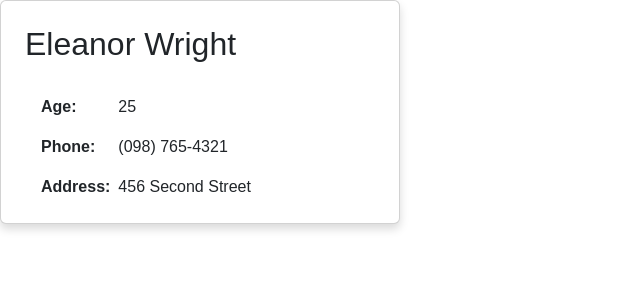
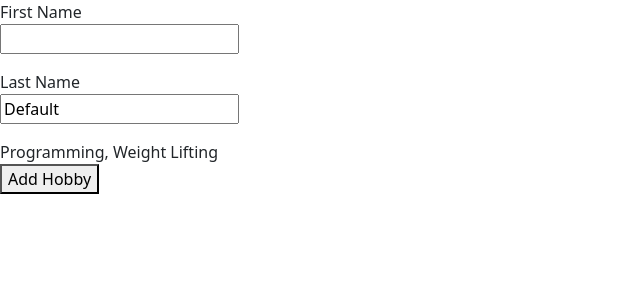
Before and after one commit to ellewright/CourseCareers-React-Unit, a React (Vite) app: page / in a window 1280 px wide. Shown: the top 300 px of the page, without its empty margins (0-640 px from the left). Built offline with nearby package versions, Linux system fonts and the light colour scheme.

Commit message:
Complete useLocalStorage project

```diff
--- /dev/null
+++ b/src/hooks/useLocalStorage.jsx
@@ -0,0 +1,12 @@
+import { useState } from "react";
+
+export default function useLocalStorage(key, initialValue) {
+    const [value, setValue] = useState(initialValue)
+
+    function save(val) {
+        localStorage.setItem(key, JSON.stringify(val));
+        setValue(val)
+    }
+
+    return [value, save]
+}
--- a/src/pages/Sandbox/Sandbox.jsx
+++ b/src/pages/Sandbox/Sandbox.jsx
@@ -1,18 +1,63 @@
-import "./user.css"
-import user from "./user.json"
+import useLocalStorage from "../../hooks/useLocalStorage";
 
 export default function Sandbox() {
+    const [firstName, setFirstName] = useLocalStorage("FIRST_NAME", "")
+
+    // Bonus:
+    const [lastName, setLastName] = useLocalStorage("LAST_NAME", () => {
+        return "Default"
+    })
+
+    // Bonus:
+    const [hobbies, setHobbies] = useLocalStorage("HOBBIES", [
+        "Programming",
+        "Weight Lifting",
+    ])
+
     return (
-        <div className="card">
-            <h2 className="name">{user.name}</h2>
-            <div className="body">
-                <div className="label">Age:</div>
-                <div>{user.age}</div>
-                <div className="label">Phone:</div>
-                <div>{user.phoneNumber}</div>
-                <div className="label">Address:</div>
-                <div>{user.address}</div>
+        <>
+            <div
+                style={{
+                    display: "flex",
+                    flexDirection: "column",
+                    alignItems: "flex-start",
+                    marginBottom: "1rem",
+                }}
+            >
+                <label>First Name</label>
+                <input
+                    type="text"
+                    value={firstName}
+                    onChange={e => setFirstName(e.target.value)}
+                />
             </div>
-        </div>
+
+            {/* Bonus: */}
+            <div
+                style={{
+                    display: "flex",
+                    flexDirection: "column",
+                    alignItems: "flex-start",
+                    marginBottom: "1rem",
+                }}
+            >
+                <label>Last Name</label>
+                <input
+                    type="text"
+                    value={lastName}
+                    onChange={e => setLastName(e.target.value)}
+                />
+            </div>
+
+            {/* Bonus: */}
+            <div>{hobbies.join(", ")}</div>
+            <button
+                onClick={() =>
+                    setHobbies(currentHobbies => [...currentHobbies, "New Hobby"])
+                }
+            >
+                Add Hobby
+            </button>
+        </>
     )
 }
--- a/src/pages/Sandbox/user.css
+++ /dev/null
@@ -1,26 +0,0 @@
-.card {
-  background: white;
-  border: 1px solid #777;
-  border-radius: .5rem;
-  box-shadow: 0 5px 10px 0 rgba(0, 0, 0, .15);
-  max-width: 400px;
-  padding: 1.5rem;
-  font-family: Arial;
-}
-
-.name {
-  margin: 0;
-  margin-bottom: 2rem;
-}
-
-
-.body {
-  display: grid;
-  grid-template-columns: auto 1fr;
-  gap: 1rem .5rem;
-  padding: 0 1rem;
-}
-
-.label {
-  font-weight: bold;
-}
--- a/src/pages/Sandbox/user.json
+++ /dev/null
@@ -1,6 +0,0 @@
-{
-  "name": "Eleanor Wright",
-  "age": 25,
-  "phoneNumber": "(098) 765-4321",
-  "address": "456 Second Street"
-}
```
